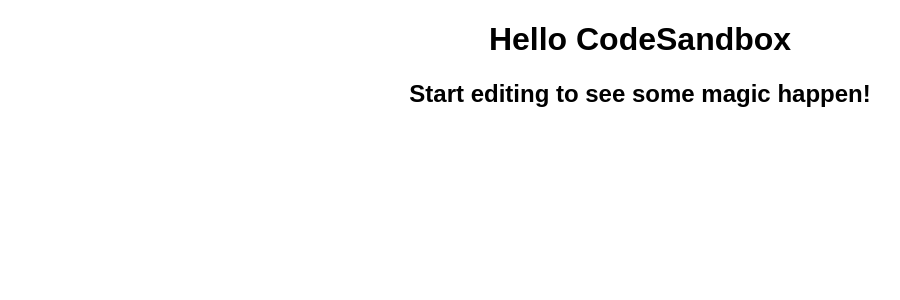
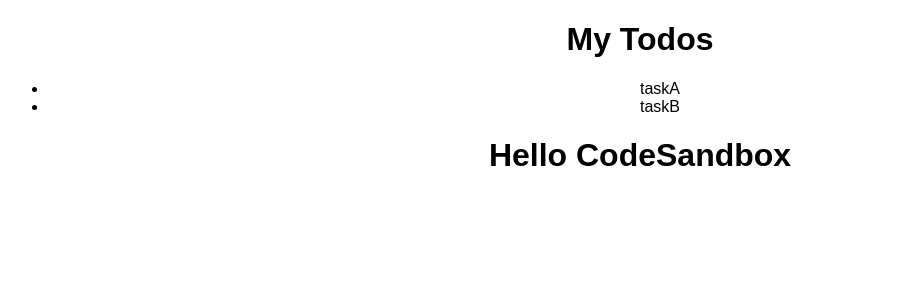
Before and after one commit to BoxPistols/React-R2-Autumn, a React (Create React App) app: page / in a window 1280 px wide. Shown: the top 300 px of the page, without its empty margins (0-900 px from the left). Built offline with nearby package versions, Linux system fonts and the light colour scheme.

Commit message:
ToDo Base Class

```diff
--- a/src/App.js
+++ /dev/null
@@ -1,11 +0,0 @@
-import React from "react";
-import "./styles.css";
-
-export default function App() {
-  return (
-    <div className="App">
-      <h1>Hello CodeSandbox</h1>
-      <h2>Start editing to see some magic happen!</h2>
-    </div>
-  );
-}
--- /dev/null
+++ b/src/App.jsx
@@ -0,0 +1,41 @@
+import React from 'react'
+import './styles.css'
+
+const todos = [
+  { id: 0, title: 'taskA' },
+  { id: 1, title: 'taskB' },
+]
+
+function TodoList(props) {
+  const todos = props.todos.map((todo) => {
+    return <li key={todo.id}>{todo.title}</li>
+  })
+  return <ul>{todos}</ul>
+}
+
+class Todo extends React.Component {
+  constructor() {
+    super()
+    this.state = {
+      todos: todos,
+    }
+  }
+
+  render() {
+    return (
+      <div>
+        <h1>My Todos</h1>
+        <TodoList todos={this.state.todos} />
+      </div>
+    )
+  }
+}
+
+export default function App() {
+  return (
+    <div className="App">
+      <Todo />
+      <h1> Hello CodeSandbox</h1>
+    </div>
+  )
+}
--- a/src/index.js
+++ b/src/index.js
@@ -1,12 +1,14 @@
-import React from "react";
-import ReactDOM from "react-dom";
+// imports react
+import React from 'react'
+import ReactDOM from 'react-dom'
+// import js
+import App from './App'
 
-import App from "./App";
-
-const rootElement = document.getElementById("root");
+// render element to #root
+const rootElement = document.getElementById('root')
 ReactDOM.render(
-  <React.StrictMode>
-    <App />
-  </React.StrictMode>,
-  rootElement
-);
+    <React.StrictMode>
+        <App />
+    </React.StrictMode>,
+    rootElement
+)
```
Also changed, not shown: 2 other files (tests, documents, lock files or other folders).
